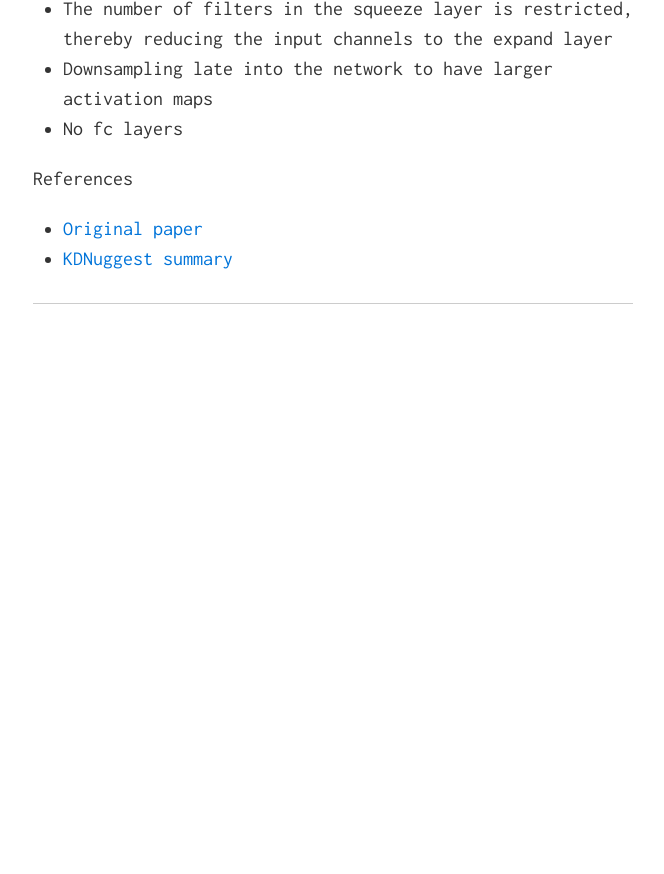
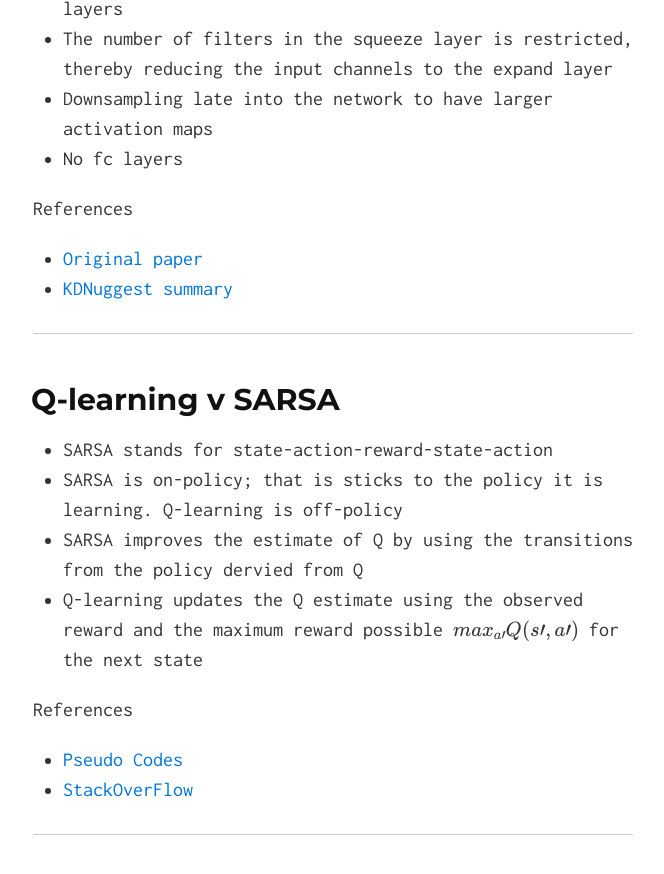
Before and after one commit to divyanshk/Mini-Blogs, a Jekyll site: the page built from index.md, in a window 1280 px wide and 900 px high, scrolled down 2109 px. Shown: the top 874 px of the window, without its empty margins (307-971 px from the left). Built offline with Jekyll 4.4.1, drawn with Linux system fonts in a browser that asks for light colours; formulas are drawn with MathJax 3; before the commit the page ends 2514 px from its top, so only the background shows below that.

Commit message:
sarsa qlearning

```diff
--- a/_includes/scripts.html
+++ b/_includes/scripts.html
@@ -0,0 +1,3 @@
+<script type="text/javascript" async
+  src="https://cdn.mathjax.org/mathjax/latest/MathJax.js?config=TeX-MML-AM_CHTML">
+</script>
--- a/index.md
+++ b/index.md
@@ -4,7 +4,8 @@ layout: default
 
 [Deconvolution Layer](#deconv)
 [Batch Normalization](#batchnorm)
-[SqueezeNet ](#squeezenet)
+[SqueezeNet](#squeezenet)
+[Q-learning v SARSA](#qlearningsarsa)
 
 ---
 
@@ -59,3 +60,17 @@ References
 * [KDNuggest summary](https://www.kdnuggets.com/2016/09/deep-learning-reading-group-squeezenet.html){:target="_blank"}
 
 ---
+
+## <a name='qlearningsarsa'></a>Q-learning v SARSA
+
+* SARSA stands for state-action-reward-state-action
+* SARSA is on-policy; that is sticks to the policy it is learning. Q-learning is off-policy
+* SARSA improves the estimate of Q by using the transitions from the policy dervied from Q
+* Q-learning updates the Q estimate using the observed reward and the maximum reward possible $$ max_{a\prime} Q(s\prime, a\prime) $$ for the next state
+
+
+References
+* [Pseudo Codes](http://www.cse.unsw.edu.au/~cs9417ml/RL1/algorithms.html)
+* [StackOverFlow](https://stackoverflow.com/questions/32846262/q-learning-vs-sarsa-with-greedy-select)
+
+---
```
